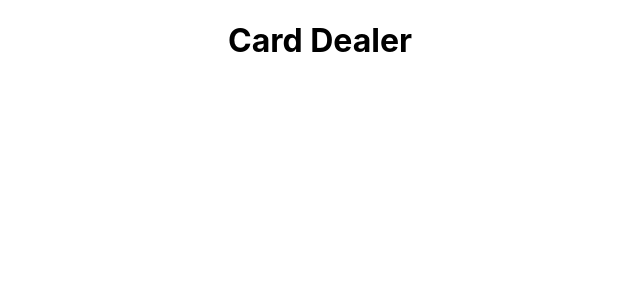
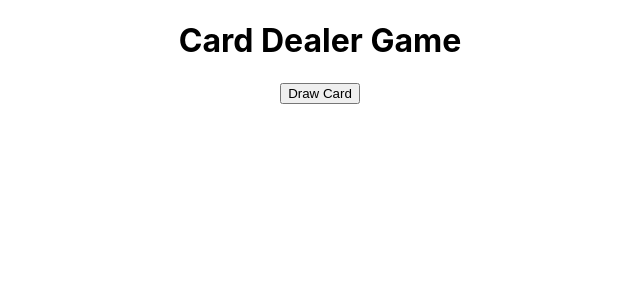
Before and after one commit to jeff-gosselin/card-game, a React (Create React App) app: page / in a window 1280 px wide. Shown: the top 300 px of the page, without its empty margins (320-960 px from the left). Built offline with nearby package versions, Linux system fonts and the light colour scheme; no server answers.

Commit message:
troubleshooting api data retrieval

```diff
--- a/package.json
+++ b/package.json
@@ -3,6 +3,7 @@
   "version": "0.1.0",
   "private": true,
   "dependencies": {
+    "axios": "^0.19.0",
     "react": "^16.8.6",
     "react-dom": "^16.8.6",
     "react-scripts": "3.0.1"
--- a/src/components/Deck.js
+++ b/src/components/Deck.js
@@ -1,10 +1,32 @@
 import React, { Component } from 'react';
+import axios from 'axios';
+
+const baseURL = "https://deckofcardsapi.com/api/deck";
 
 class Deck extends Component {
+	state = {
+		deck: null
+	}
+
+	async componentDidMount() {
+		let deck = await axios.get(`${baseURL}/new/shuffle/?deck_count=1`);
+		this.setState({
+			deck: deck.data
+		})
+	}
+
+	async getCard() {
+		const id = this.state.deck.deck_id;
+		const drawCard = `${baseURL}/${id}/draw/?count=1/`;
+		let cardResult = await axios.get(drawCard);
+		console.log(cardResult);
+	}
+
 	render() {
 		return (
 			<div>
-				<h1>Card Dealer</h1>
+				<h1>Card Dealer Game</h1>
+				<button onClick={this.getCard}>Draw Card</button>
 			</div>
 		);
 	}
```
Also changed, not shown: 1 other file (tests, documents, lock files or other folders).
